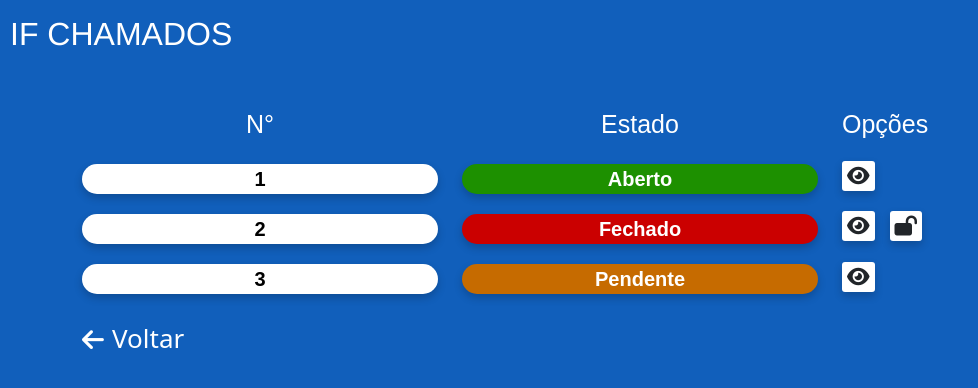
After one commit to JaumF/IF-Chamado, a Django app: page /meus-chamados/ in a window 1280 px wide. The commit adds this page. Shown: the top 388 px of the page, without its empty margins (0-978 px from the left). Run offline with Django 5.2, Linux system fonts and the light colour scheme; some libraries are stand-ins or nearby versions.

Commit message:
meus chamados add

```diff
--- a/if_app/templates/chamados.html
+++ b/if_app/templates/chamados.html
@@ -20,13 +20,14 @@
         <div class="container mt-5">
             <div class="row justify-content-center">
                 <div class="col-md-4">
-                    <form method="get" action="#">
+                    <form method="get" action="{% url 'meus_chamados' %}">
                         <div class="form-group input-icon-lista-ticket">
                             <i class="fa-solid fa-table-list"></i>
                             <input class="form-control mt-5 pt-3 pb-3 sombra opcao-meus-chamados" type="submit" name="meus-chamados" id="meus-chamados" value="Meus chamados">
                         </div>
                     </form>
                 </div>
+
                 <div class="col-md-4">
                     <form method="get" action="{% url 'abrir-chamado' %}">
                         <div class="form-group input-icon-lista-ticket">
--- a/if_app/urls.py
+++ b/if_app/urls.py
@@ -6,5 +6,6 @@ urlpatterns = [
     path('', views.login_view, name='login'),
     path('logout/', views.logout_view, name='logout'),
     path('chamados/', views.chamados_view, name='chamados'),
+    path('meus-chamados/', views.meus_chamados, name='meus_chamados'),
     path('abrir-chamado/', views.abrir_chamado, name='abrir-chamado'),
 ]
--- a/if_app/views.py
+++ b/if_app/views.py
@@ -38,3 +38,6 @@ def chamados_view(request):
 
 def abrir_chamado(request):
     return render(request, 'abrir-chamado.html')
+
+def meus_chamados(request):
+    return render(request, 'meus-chamados.html')
--- /dev/null
+++ b/if_dados/templates/meus-chamados.html
@@ -0,0 +1,76 @@
+{% load static %}
+<!DOCTYPE html>
+<html lang="pt-br">
+<head>
+    <title>IF CHAMADOS - Meus chamados</title>
+
+    <meta charset="UTF-8">
+    <meta name="viewport" content="width=device-width, initial-scale=1.0">
+
+    <script src="https://cdn.jsdelivr.net/npm/bootstrap@5.3.2/dist/js/bootstrap.min.js"></script>
+
+    <!-- Bootstrap -->
+    <link href="https://cdn.jsdelivr.net/npm/bootstrap@5.0.2/dist/css/bootstrap.min.css" rel="stylesheet" integrity="sha384-EVSTQN3/azprG1Anm3QDgpJLIm9Nao0Yz1ztcQTwFspd3yD65VohhpuuCOmLASjC" crossorigin="anonymous">
+
+    <!-- CSS Customizado -->
+    <link rel="stylesheet" type="text/css" href="{% static 'css/style.css' %}">
+
+    <!-- Google Material icons -->
+    <link href="https://fonts.googleapis.com/icon?family=Material+Icons" rel="stylesheet">
+
+    <!-- Font Awesome -->
+    <script src="https://kit.fontawesome.com/7f423aaa39.js" crossorigin="anonymous"></script>
+
+</head>
+    <body>
+        <div class="container-geral"> <!-- inicio container geral -->
+            <div class="logo text-white">IF CHAMADOS</div>
+
+            <div class="container">
+                <div class="row mt-5">
+                    <div class="col-4 justify-content-start text-center text-white config-barra-superior">
+                        <div>N°</div>
+                        <div class="numero-chamado">1</div>
+                        <div class="numero-chamado">2</div>
+                        <div class="numero-chamado">3</div>
+                    </div>
+
+                    <div class="col-4 justify-content-center text-center text-white config-barra-superior">
+                        <div>Estado</div>
+                        <div class="estado-aberto">Aberto</div>
+                        <div class="estado-fechado">Fechado</div>
+                        <div class="estado-pendente">Pendente</div>
+                    </div>
+
+                    <div class="col-4 justify-content-end text-start text-white config-barra-superior">
+                        <div>Opções</div>
+                        <div class="container-icons">
+                            <a href="detalhes-do-chamado-aberto.html"><i class="fa-solid fa-eye text-dark icone-olho"></i></a>
+                        </div>
+
+
+                        <div class="container-icons">
+                            <a href="detalhes-do-chamado-fechado.html"><i class="fa-solid fa-eye text-dark icone-olho"></i></a>
+                            <a href="pedido-de-reabertura.html"><i class="fa-solid fa-lock-open text-dark icone-cadeado-fechado"></i></a>
+                        </div>
+
+
+                        <div class="container-icons">
+                            <a href="detalhes-do-chamado-pendente.html"><i class="fa-solid fa-eye text-dark icone-olho"></i></a>
+                        </div>
+
+                    </div>
+                </div>
+
+                <div class="container-botao-voltar">
+                    <div class="icone-voltar">
+                        <a href="chamados.html"><i class="fas fa-arrow-left text-white"></i></a>
+                        <form>
+                            <input class="mt-4 text-white botao-voltar" type="submit" formaction="chamados.html" value="Voltar">
+                        </form>
+                    </div>
+                </div>
+            </div>
+        </div>
+    </body>
+</html>
--- a/if_dados/views.py
+++ b/if_dados/views.py
@@ -225,3 +225,6 @@ def submit_chamado(request):
         return redirect('chamado_enviado', chamado_id=chamado.id)
 
     return HttpResponse("Método não permitido", status=405)
+
+def meus_chamados(request):
+    return render(request, 'meus-chamados.html')
```
Also changed, not shown: db.sqlite3.
